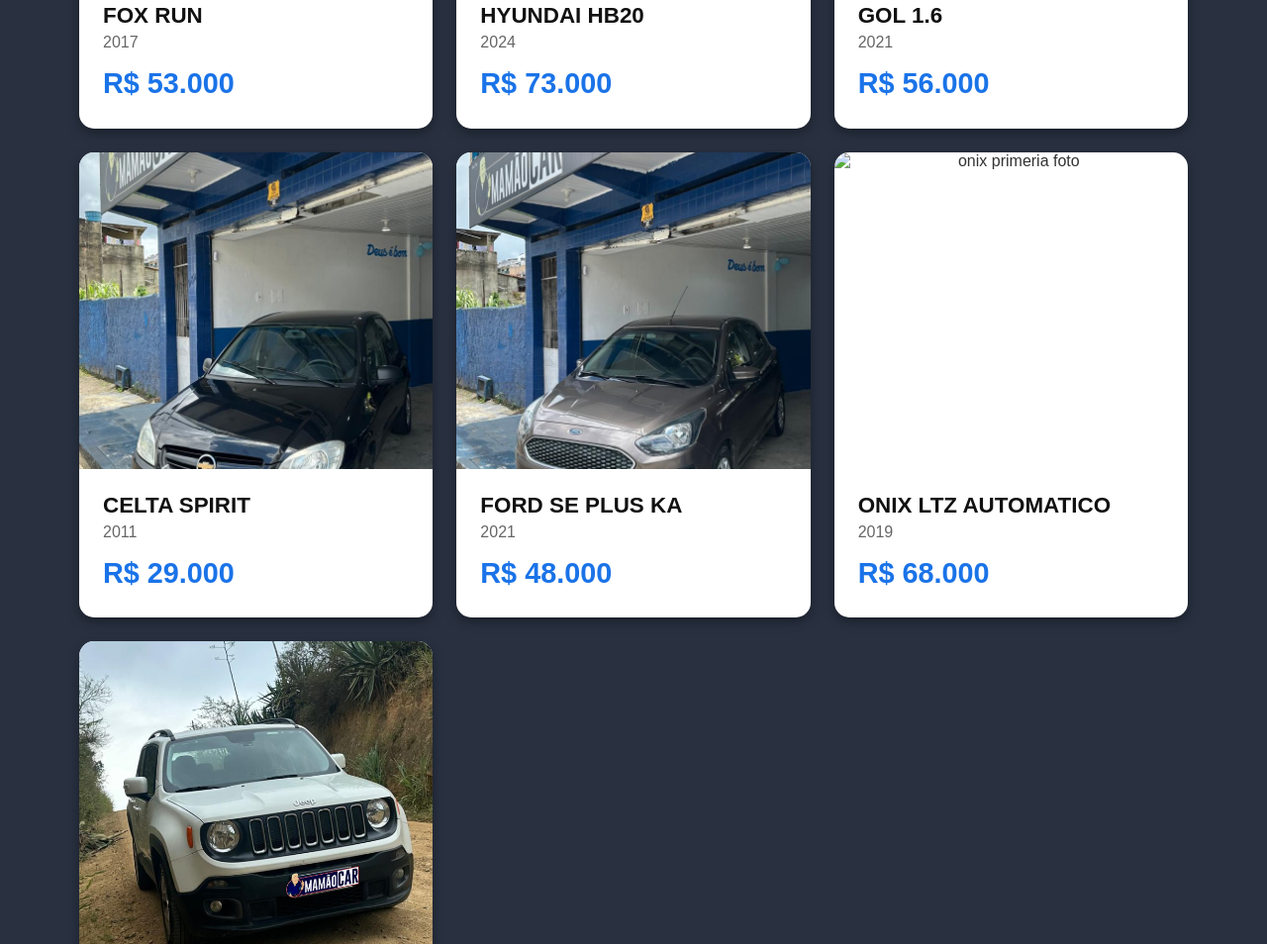
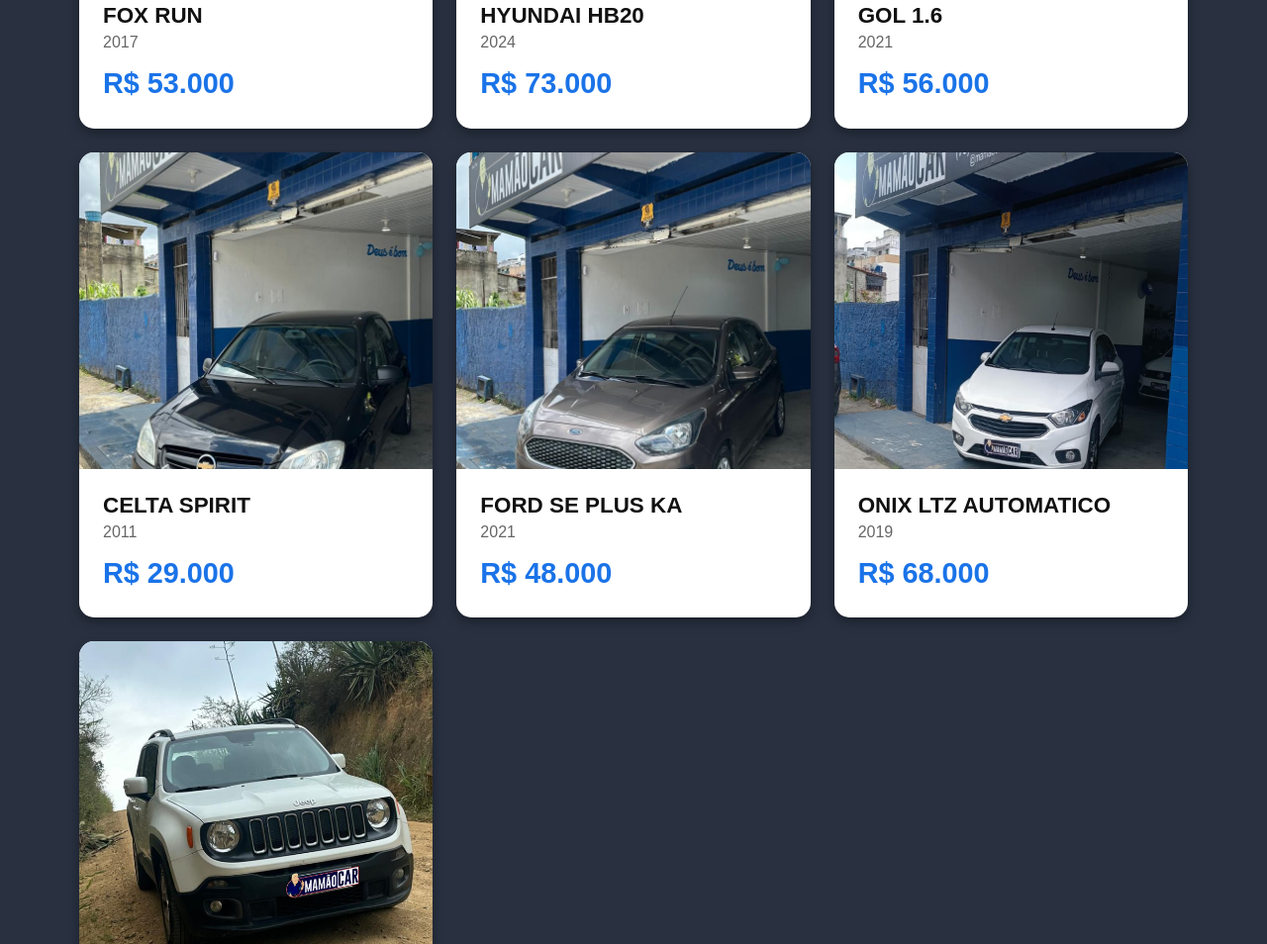
Before and after one commit to scaranoyze/Seminovos-Mamao, a plain HTML site: page index.html in a window 1280 px wide. Shown: the part 2262-3216 px from the top of the page at 99% size. Drawn offline with Linux system fonts and the light colour scheme.

Commit message:
Update index.html

```diff
--- a/index.html
+++ b/index.html
@@ -195,7 +195,7 @@
       <div class="car-card">
           <div class="slider-container">
             <div class="car-images">
-                <img src="ESTOQUE/onix ltz 2019 tomaco/primeira foto.png" alt="onix primeria foto" class="car-slide active" data-slide="0">
+                <img src="ESTOQUE/onix ltz 2019 tomaco/primeira foto.jpg" alt="onix primeria foto" class="car-slide active" data-slide="0">
                 <img src="ESTOQUE/onix ltz 2019 tomaco/frente 1.jpeg" alt="Onix frente" class="car-slide" data-slide="1">
                 <img src="ESTOQUE/onix ltz 2019 tomaco/frente 2.jpeg" alt="Onix frente 2 - Interior" class="car-slide" data-slide="2">
           </div>
```
